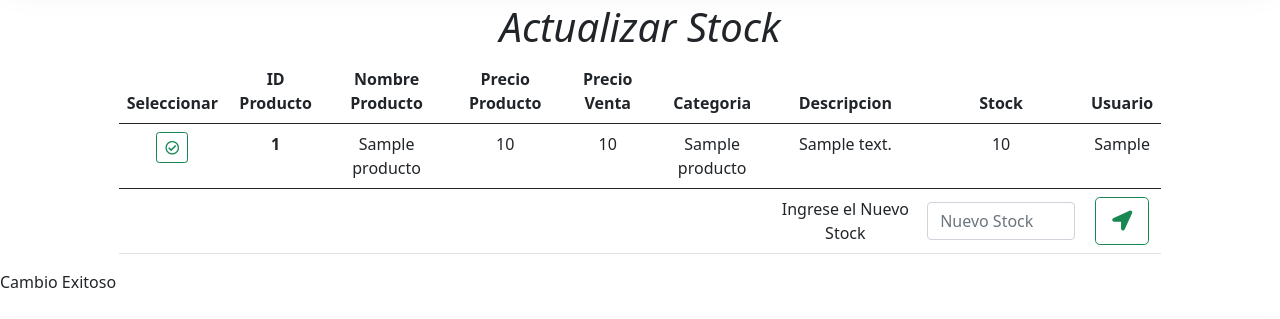
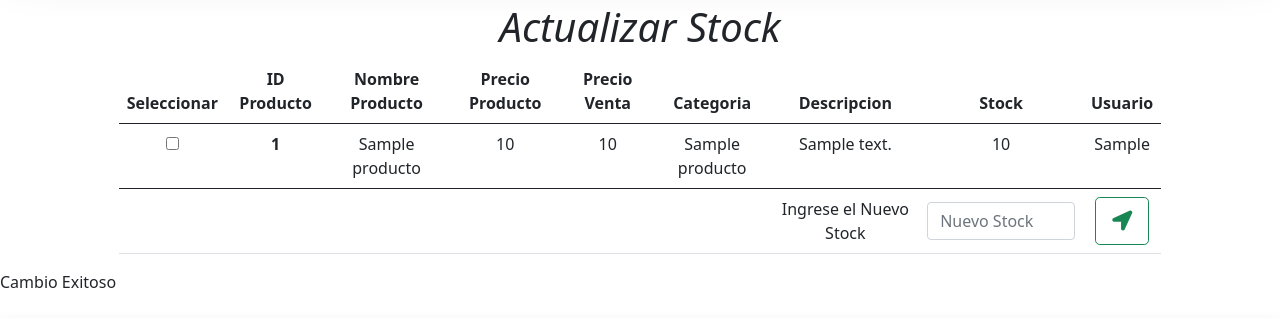
Before and after one commit to dextter1913/SistemaMultiaseo, a PHP site: page /consulta/IngresarNuevoStock/ in a window 1280 px wide. Shown: the part 133-452 px from the top of the page. Run offline with PHP 8.4, Linux system fonts and the light colour scheme; the visitor is signed in with stand-in values (Sample User, id 1); tables that the repository leaves empty hold one stand-in row (values such as "Sample post"); data that the repository does not hold is empty; some libraries are stand-ins or nearby versions.

Commit message:
Actualizando checkbox

```diff
--- a/consulta/IngresarNuevoStock/index.php
+++ b/consulta/IngresarNuevoStock/index.php
@@ -72,8 +72,7 @@ if (isset($_SESSION['usuario'])) {
                             ?>
                                 <tr>
                                     <th>
-                                        <center><input type="checkbox" name="id[]" value="<?= $rows['idProd']; ?>" type="checkbox" class="btn-check" id="btn-check">
-                                        <label class="btn btn-outline-success btn-sm" for="btn-check"><i class="far fa-check-circle"></i></label></center>
+                                        <center><input type="checkbox" name="id[]" value="<?= $rows['idProd']; ?>" class="btn-check-input">
                                     </th>
                                     <th>
                                         <center>
--- a/gastos/index.php
+++ b/gastos/index.php
@@ -62,8 +62,7 @@ if (isset($_SESSION['usuario'])) {
                         ?>
                             <tr>
                                 <td>
-                                    <center><input type="checkbox" name="idtotal[]" value="<?= $rows['idtotal']; ?>" type="checkbox" class="btn-check" id="btn-check">
-                                        <label class="btn btn-outline-success btn-sm" for="btn-check"><i class="far fa-check-circle"></i></label>
+                                    <center><input type="checkbox" name="idtotal[]" value="<?= $rows['idtotal']; ?>" class="btn-check-input">
                                     </center>
                                     </form>
                                 </td>
```
Also changed, not shown: sql/negocio.sql (line endings or trailing spaces).
